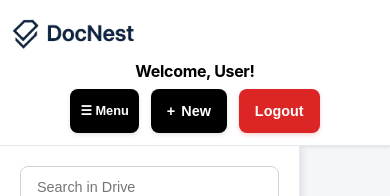
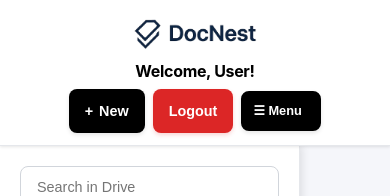
Before and after one commit to DhanavarshiniPR/DocNest, a Next.js app: page /dashboard in a window 390 px wide. Shown: the top 196 px of the page. Built offline with nearby package versions, Linux system fonts and the light colour scheme; no server answers.

Commit message:
mobile responsive

```diff
--- a/app/dashboard/page.js
+++ b/app/dashboard/page.js
@@ -66,6 +66,11 @@ export default function Dashboard() {
   const [dataLoadMessage, setDataLoadMessage] = useState("");
   const [contextSelectedId, setContextSelectedId] = useState(null);
   const [mobileMenuOpen, setMobileMenuOpen] = useState(false);
+
+  // Debug mobile menu state
+  useEffect(() => {
+    console.log('Mobile menu state changed to:', mobileMenuOpen);
+  }, [mobileMenuOpen]);
 
   // Load user data on component mount
   useEffect(() => {
@@ -598,7 +603,10 @@ export default function Dashboard() {
           {/* Mobile Menu Button */}
           <button
             className="mobile-menu-btn"
-            onClick={() => setMobileMenuOpen(!mobileMenuOpen)}
+            onClick={() => {
+              console.log('Mobile menu clicked, current state:', mobileMenuOpen);
+              setMobileMenuOpen(!mobileMenuOpen);
+            }}
           >
             ☰ Menu
           </button>
@@ -653,7 +661,10 @@ export default function Dashboard() {
         {mobileMenuOpen && (
           <div
             className="dashboard-mobile-overlay"
-            onClick={() => setMobileMenuOpen(false)}
+            onClick={() => {
+              console.log('Mobile overlay clicked, closing menu');
+              setMobileMenuOpen(false);
+            }}
           />
         )}
 
--- a/app/globals.css
+++ b/app/globals.css
@@ -126,6 +126,15 @@ a {
   }
 }
 
+/* Force mobile menu button visibility on mobile */
+@media (max-width: 767px) {
+  .mobile-menu-btn {
+    display: flex !important;
+    visibility: visible !important;
+    opacity: 1 !important;
+  }
+}
+
 /* Enhanced Responsive Design - Mobile First Approach */
 
 /* Base responsive container */
@@ -162,13 +171,50 @@ a {
   }
 }
 
+/* Mobile Dashboard Responsive - Consolidated */
 @media (max-width: 768px) {
+  .dashboard-container {
+    overflow-x: hidden !important;
+  }
+
   .dashboard-header {
     flex-direction: column !important;
     align-items: stretch !important;
     gap: 8px !important;
     padding: 12px 8px !important;
+    position: sticky !important;
+    top: 0 !important;
+    z-index: 1000 !important;
   }
+
+  .dashboard-logo {
+    align-self: center !important;
+  }
+
+  .dashboard-welcome {
+    order: 2 !important;
+    margin: 0 !important;
+  }
+
+  .dashboard-actions {
+    order: 3 !important;
+    width: 100% !important;
+    justify-content: center !important;
+    gap: 8px !important;
+  }
+
+  .mobile-menu-btn {
+    display: flex !important;
+    order: 1 !important;
+    background: #000000 !important;
+    color: #ffffff !important;
+    border: 2px solid #000000 !important;
+    min-width: 80px !important;
+    min-height: 40px !important;
+    font-size: 0.9rem !important;
+    font-weight: 600 !important;
+  }
+
   .dashboard-sidebar {
     position: fixed !important;
     left: -100vw !important;
@@ -181,16 +227,73 @@ a {
     height: calc(100vh - 80px) !important;
     box-shadow: 2px 0 8px rgba(0,0,0,0.10) !important;
     background: #ffffff !important;
+    overflow-y: auto !important;
   }
+
   .dashboard-sidebar.open {
     left: 0 !important;
   }
-  .dashboard-main {
+
+  .dashboard-app-row {
+    flex-direction: column !important;
+    width: 100vw !important;
+    height: auto !important;
+    overflow: auto !important;
+  }
+
+  .dashboard-content {
     margin-left: 0 !important;
     padding: 16px 8px !important;
+    width: 100% !important;
   }
-  .mobile-menu-btn {
-    display: flex !important;
+
+  .dashboard-toolbar {
+    padding: 12px 8px !important;
+    flex-wrap: wrap !important;
+    gap: 8px !important;
+  }
+
+  .dashboard-form {
+    padding: 12px 8px !important;
+  }
+
+  .dashboard-list-item {
+    padding: 10px 8px !important;
+  }
+
+  .dashboard-item-content {
+    flex-direction: column !important;
+    align-items: flex-start !important;
+    gap: 8px !important;
+  }
+
+  .dashboard-item-meta {
+    width: 100% !important;
+    justify-content: space-between !important;
+  }
+
+  .dashboard-item-actions {
+    width: 100% !important;
+    justify-content: flex-end !important;
+    margin-top: 8px !important;
+  }
+
+  .dashboard-grid-view {
+    grid-template-columns: repeat(auto-fill, minmax(120px, 1fr)) !important;
+    gap: 8px !important;
+    padding: 12px !important;
+  }
+
+  .dashboard-grid-item {
+    padding: 12px 8px !important;
+  }
+
+  .dashboard-grid-icon {
+    font-size: 1.5rem !important;
+  }
+
+  .dashboard-grid-name {
+    font-size: 0.8rem !important;
   }
 }
 
@@ -506,6 +609,7 @@ a {
   width: 100vw;
   height: 100vh;
   overflow: auto;
+  position: relative;
 }
 
 .dashboard-header {
@@ -582,6 +686,8 @@ a {
   font-size: 0.9rem;
   box-shadow: 0 2px 4px rgba(0, 0, 0, 0.1);
   transition: all 0.2s ease;
+  min-width: 80px;
+  min-height: 40px;
 }
 
 .mobile-menu-btn:hover {
@@ -1096,6 +1202,7 @@ a {
   bottom: 0;
   background: rgba(0, 0, 0, 0.5);
   z-index: 998;
+  display: block;
 }
 
 /* Mobile Responsive Styles */
@@ -1392,6 +1499,7 @@ a {
   min-height: 0;
   background: #f5f6fa;
   overflow: auto;
+  position: relative;
 }
 
 .dashboard-sidebar {
```
